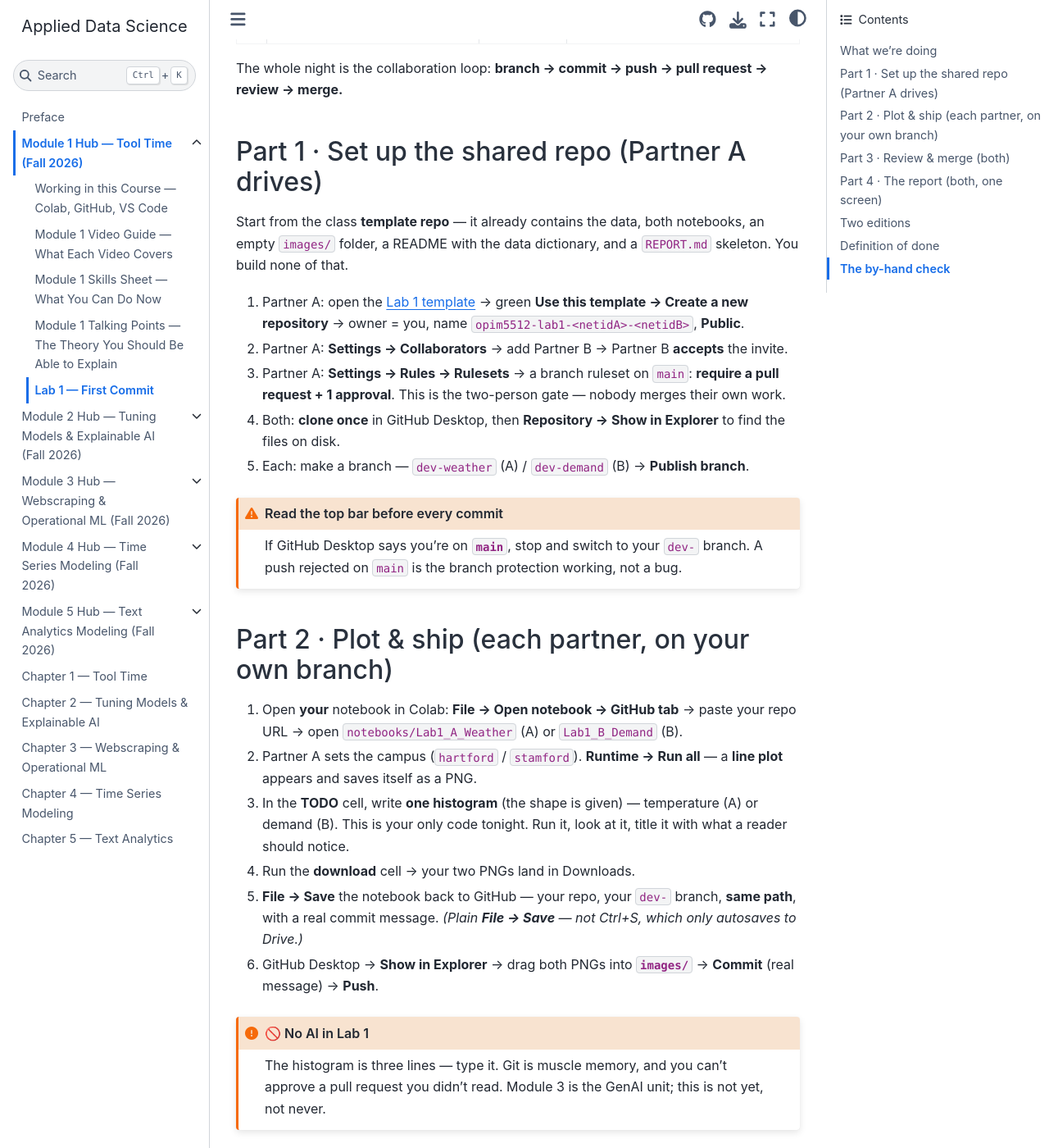
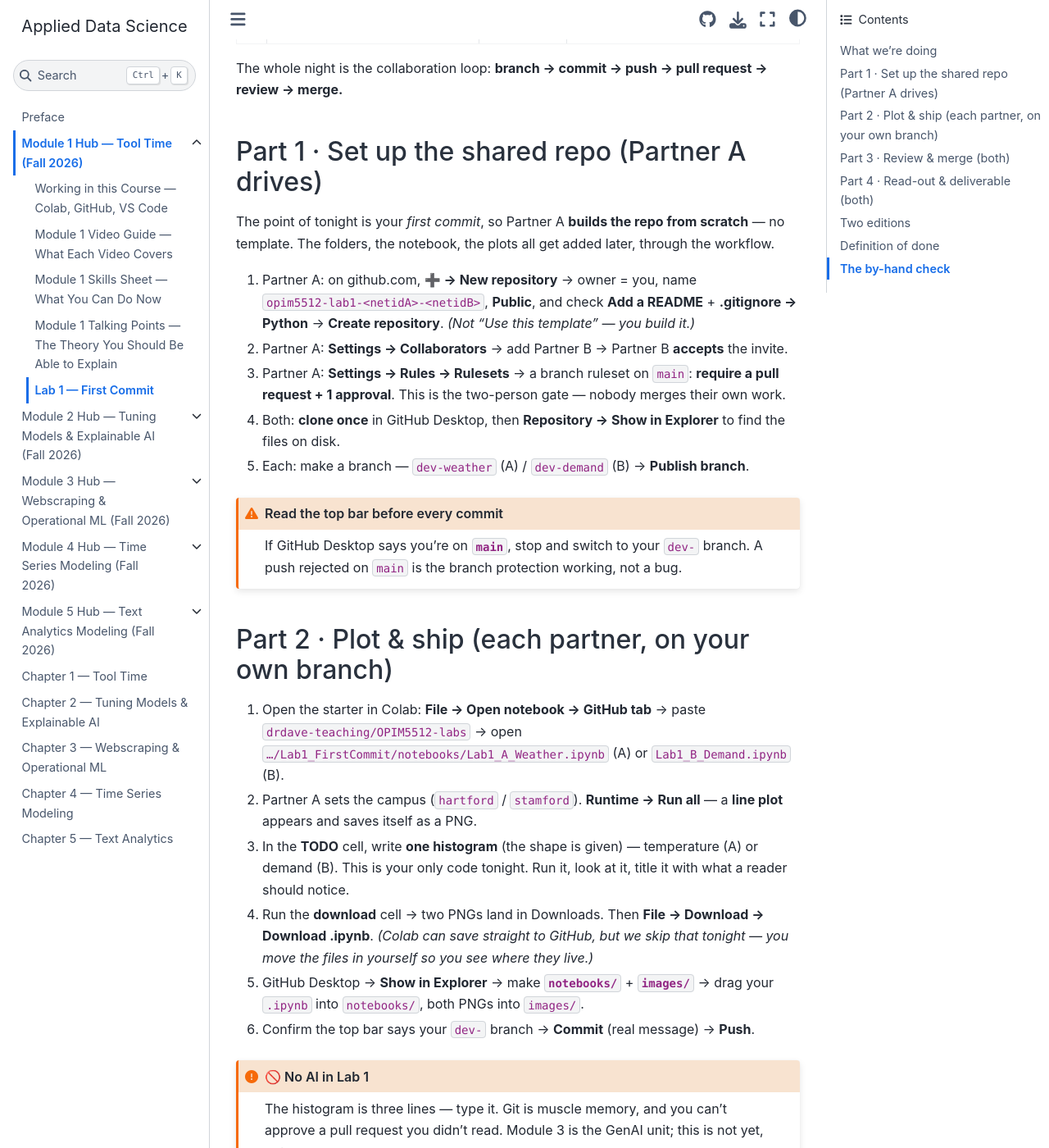
Before and after one commit to drdave-teaching/opim5512-textbook, a Jupyter Book: the page built from module1_hub/lab1.md, in a window 1280 px wide and 1400 px high, scrolled down 781 px. Shown: the whole window at 82% size. Built offline with Jupyter Book 1.0.4 settings and Sphinx 7.4.7 and the Sphinx Book theme 1.1.4, drawn with Linux system fonts in a browser that asks for light colours; some of the changed text lies outside the part shown.

Commit message:
Ebook Lab 1: build-from-scratch, findable notebook path, download+drag
Match the real Stamford run: build the repo from scratch (not 'Use this template');
open the starter from the class repo path; download the .ipynb + PNGs and drag them in
(Colab Save-to-GitHub skipped for Lab 1); deliverable = network-graph screenshot.

Co-Authored-By: Claude Opus 4.8 <noreply@anthropic.com>

```diff
--- a/module1_hub/lab1.md
+++ b/module1_hub/lab1.md
@@ -26,9 +26,9 @@ The whole night is the collaboration loop: **branch → commit → push → pull
 
 ## Part 1 · Set up the shared repo (Partner A drives)
 
-Start from the class **template repo** — it already contains the data, both notebooks, an empty `images/` folder, a README with the data dictionary, and a `REPORT.md` skeleton. You build none of that.
+The point of tonight is your *first commit*, so Partner A **builds the repo from scratch** — no template. The folders, the notebook, the plots all get added later, through the workflow.
 
-1. Partner A: open the [Lab 1 template](https://github.com/drdave-teaching/opim5512-lab1-template) → green **Use this template → Create a new repository** → owner = you, name `opim5512-lab1-<netidA>-<netidB>`, **Public**.
+1. Partner A: on github.com, **➕ → New repository** → owner = you, name `opim5512-lab1-<netidA>-<netidB>`, **Public**, and check **Add a README** + **.gitignore → Python** → **Create repository**. *(Not "Use this template" — you build it.)*
 2. Partner A: **Settings → Collaborators** → add Partner B → Partner B **accepts** the invite.
 3. Partner A: **Settings → Rules → Rulesets** → a branch ruleset on `main`: **require a pull request + 1 approval**. This is the two-person gate — nobody merges their own work.
 4. Both: **clone once** in GitHub Desktop, then **Repository → Show in Explorer** to find the files on disk.
@@ -41,12 +41,12 @@ If GitHub Desktop says you're on **`main`**, stop and switch to your `dev-` bran
 
 ## Part 2 · Plot & ship (each partner, on your own branch)
 
-1. Open **your** notebook in Colab: **File → Open notebook → GitHub tab** → paste your repo URL → open `notebooks/Lab1_A_Weather` (A) or `Lab1_B_Demand` (B).
+1. Open the starter in Colab: **File → Open notebook → GitHub tab** → paste `drdave-teaching/OPIM5512-labs` → open `…/Lab1_FirstCommit/notebooks/Lab1_A_Weather.ipynb` (A) or `Lab1_B_Demand.ipynb` (B).
 2. Partner A sets the campus (`hartford` / `stamford`). **Runtime → Run all** — a **line plot** appears and saves itself as a PNG.
 3. In the **TODO** cell, write **one histogram** (the shape is given) — temperature (A) or demand (B). This is your only code tonight. Run it, look at it, title it with what a reader should notice.
-4. Run the **download** cell → your two PNGs land in Downloads.
-5. **File → Save** the notebook back to GitHub — your repo, your `dev-` branch, **same path**, with a real commit message. *(Plain **File → Save** — not Ctrl+S, which only autosaves to Drive.)*
-6. GitHub Desktop → **Show in Explorer** → drag both PNGs into **`images/`** → **Commit** (real message) → **Push**.
+4. Run the **download** cell → two PNGs land in Downloads. Then **File → Download → Download .ipynb**. *(Colab can save straight to GitHub, but we skip that tonight — you move the files in yourself so you see where they live.)*
+5. GitHub Desktop → **Show in Explorer** → make **`notebooks/`** + **`images/`** → drag your `.ipynb` into `notebooks/`, both PNGs into `images/`.
+6. Confirm the top bar says your `dev-` branch → **Commit** (real message) → **Push**.
 
 :::{admonition} 🚫 No AI in Lab 1
 :class: important
@@ -60,11 +60,11 @@ The histogram is three lines — type it. Git is muscle memory, and you can't ap
 3. **Merge** both PRs → **Delete branch**.
 4. Both: GitHub Desktop → `main` → **Fetch → Pull**. Open `images/`: **four PNGs**. Neither of you could have produced that alone.
 
-## Part 4 · The report (both, one screen)
+## Part 4 · Read-out & deliverable (both)
 
-Open `REPORT.md` → **Edit**. The four plots already render. Replace each **➜** line with one sentence — every number gets a unit (°F, MW, hours). Commit it on a `report` branch, PR it, the *other* partner approves, merge.
+Your deliverable is the **network graph**: **Insights → Network** shows the branches leaving `main` and coming back — proof you both authored *and* reviewed. **Screenshot it** and post it to **Lab 1 participation** on HuskyCT.
 
-**Ahead of schedule?** Run the joint notebook (both series joined on the hour), drag `temp_vs_load.png` into `images/`, and chase the question at the bottom — the surprise is that the **hottest hour is not the peak-demand hour** (thermal mass + 6 PM behavior + cumulative heat).
+**Ahead of schedule?** Add a short **`REPORT.md`** — your four plots, one sentence each (units on every number) — and merge it through its own PR. Then run the joint notebook, drag `temp_vs_load.png` into `images/`, and chase the surprise: the **hottest hour is not the peak-demand hour** (thermal mass + 6 PM behavior + cumulative heat).
 
 :::{admonition} The deliverable is the repo, not the notebook
 :class: important
@@ -75,7 +75,7 @@ A cleaned dataframe living in a Colab tab is worth nothing on Thursday morning.
 
 ## Two editions
 
-- **Simple edition (Stamford, and the current default)** — the data comes **pre-cleaned** in the template repo, so you spend the night on the *workflow*. Everything you need is in the kit: [START HERE, instructions, the 20-step map, printable handouts, and the Colab starters](https://github.com/drdave-teaching/OPIM5512-labs/tree/master/Module1/Week1_TechStack/Lab1_FirstCommit/simple).
+- **Simple edition (Stamford, and the current default)** — the data comes **pre-cleaned**, so you **build the repo from scratch** and spend the night on the *workflow*. Everything you need is in the kit: [START HERE, instructions, the 20-step map, printable handouts, and the Colab starters](https://github.com/drdave-teaching/OPIM5512-labs/tree/master/Module1/Week1_TechStack/Lab1_FirstCommit/simple).
 - **Extended edition (Hartford's first run)** — you **clean the two datasets yourself** (METAR weather at `:51` past the hour with `M`/`T` flags; ISO-NE demand on *Hour Ending 1–24*) and stage a merge conflict on purpose. The [extended kit](https://github.com/drdave-teaching/OPIM5512-labs/tree/master/Module1/Week1_TechStack/Lab1_FirstCommit) is one folder up.
 
 :::{admonition} Online / solo students
@@ -87,10 +87,10 @@ Pair over Teams if you can — each on your own account, one owns the repo and a
 
 - [ ] Both partners are collaborators; branch protection on `main`
 - [ ] `images/` has four PNGs with the exact filenames (two per partner)
-- [ ] Both notebooks saved back with a histogram in each
-- [ ] `REPORT.md` — one real sentence under each plot, plus one honest "what this data can't tell us"
-- [ ] ≥3 merged pull requests, branches deleted, both of you authoring **and** reviewing
-- [ ] A network graph (Insights → Network) showing the loop going both ways
+- [ ] Both partners' notebooks committed (a histogram in each)
+- [ ] ≥2 merged pull requests, branches deleted, both of you authoring **and** reviewing
+- [ ] A **network-graph screenshot** posted to HuskyCT — the deliverable
+- [ ] *(bonus)* a short `REPORT.md` merged through its own PR
 
 ## The by-hand check
 
```
